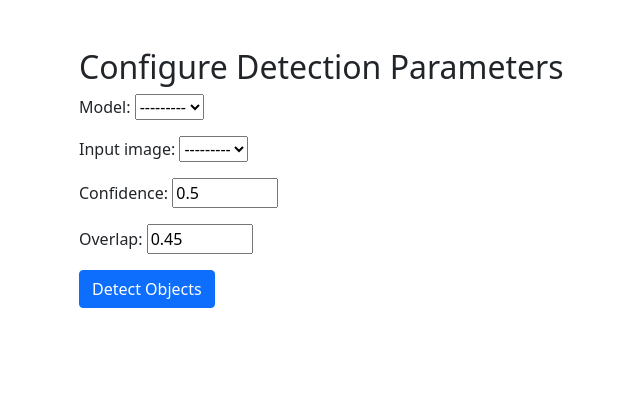
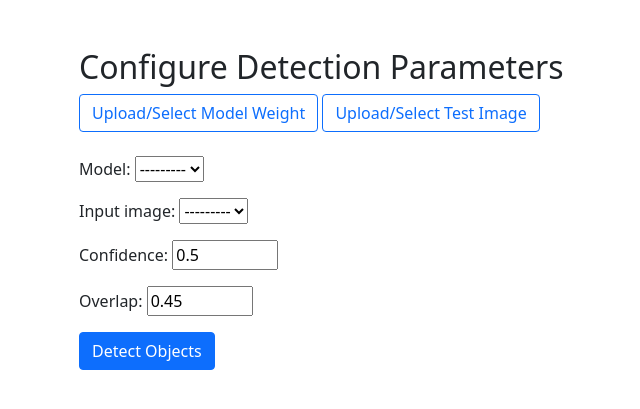
Before and after one commit to christianciu/objectdetection, a Django app: page /object-detect/detect/ in a window 1280 px wide. Shown: the top 409 px of the page, without its empty margins (15-655 px from the left). Run offline with Django 5.2, Linux system fonts and the light colour scheme; data that the repository does not hold is empty.

Commit message:
Add buttons to navigate to other views

```diff
--- a/objectdetect/urls.py
+++ b/objectdetect/urls.py
@@ -2,10 +2,10 @@ from django.contrib import admin
 from django.urls import path, include
 from django.conf import settings
 from django.conf.urls.static import static
-from yolov12_detect.views import upload_model
+from yolov12_detect.views import detect_objects
 
 urlpatterns = [
-    path('', upload_model),
+    path('', detect_objects),
     path('admin/', admin.site.urls),
     path('object-detect/', include('yolov12_detect.urls')),
 ]
--- a/yolov12_detect/templates/detect.html
+++ b/yolov12_detect/templates/detect.html
@@ -3,6 +3,15 @@
 {% block content %}
 <div class="container">
     <h2>Configure Detection Parameters</h2>
+
+    <div class="mb-4">
+        <a href="{% url 'yolov12_detect:upload_model' %}" class="btn btn-outline-primary">
+            Upload/Select Model Weight
+        </a>
+        <a href="{% url 'yolov12_detect:upload_image' %}" class="btn btn-outline-primary">
+            Upload/Select Test Image
+        </a>
+    </div>
 
     <form method="post">
         {% csrf_token %}
```
Also changed, not shown: yolov12_detect/templates/result.html (+12 -0 lines), yolov12_detect/templates/upload_image.html (+9 -0 lines), yolov12_detect/templates/upload_model.html (+9 -0 lines).
